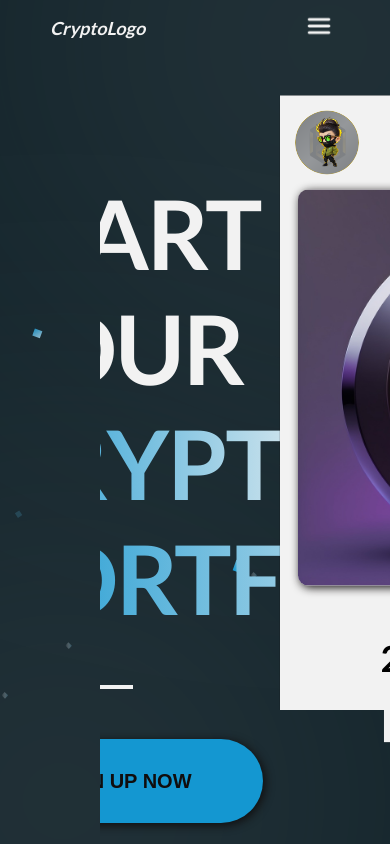
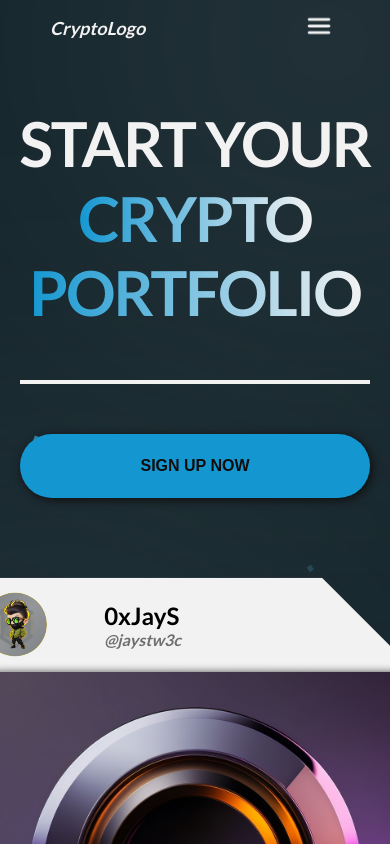
Before and after one commit to JayAlls/landing-page-crypto, a Next.js app: page / in a window 390 px wide. Shown: the top 844 px of the page. Built offline with nearby package versions, Linux system fonts and the light colour scheme.

Commit message:
Title + Hero Button Responsive Added

```diff
--- a/src/app/component/Header/style.module.scss
+++ b/src/app/component/Header/style.module.scss
@@ -71,8 +71,8 @@
       position: absolute;
       top: 10%;
       right: 0;
-      background-color: $dark-blue; // Utilisez une couleur de fond appropriée
-      transition: all 0.5 ease-in-out;
+      background-color: $dark-blue;
+      transition: all 0.8s ease;
 
       &.navActive {
         display: block;
--- a/src/app/component/MainBanner/style.config.scss
+++ b/src/app/component/MainBanner/style.config.scss
@@ -15,14 +15,32 @@
     font-family: $lato;
     font-weight: bold;
 
+    @include respond-to("medium") {
+      flex-direction: column;
+      height: auto;
+      align-items: center;
+      justify-content: center;
+      margin: 0 auto;
+    }
+
+
     h1 {
-      font-size: 96px; // Large font size for the hero title
+      font-size: 6vw; // Large font size for the hero title
       font-weight: bold;
       margin-bottom: 1rem;
       text-align: left;
       max-width: 600px; // Adjust as per design for proper text wrapping
       line-height: 1.2;
       letter-spacing: -2px; // Adjust as per design preference
+
+      @include respond-to("medium-large") {
+        font-size: 62px;
+      }
+
+      @include respond-to("medium") {
+        text-align: center;
+        width: 100%;
+      }
     }
 
     .gradient {
@@ -37,6 +55,9 @@
         height: 4px;
         width: 150px;
         margin: 50px 0;
+        @include respond-to("medium") {
+          width: 100%;
+        }
       }
 
     button {
@@ -60,6 +81,17 @@
       &:focus {
         outline: none; // Remove the default focus outline
         box-shadow: 0 0 0 2px rgba(255, 255, 255, 0.5); // Custom focus style
+      }
+
+      @include respond-to("medium-large") {
+        height: 64px;
+        width: 260px;
+        margin-bottom: 80px;
+      }
+
+      @include respond-to("medium") {
+        width: 100%;
+        font-size: 16px;
       }
     }
 
--- a/src/app/style/config.scss
+++ b/src/app/style/config.scss
@@ -15,6 +15,7 @@ $lato: "Lato", sans-serif;
 
 $breakpoint-mobile: 568px;
 $breakpoint-tablet: 768px;
+$breakpoint-tablet-large: 968px;
 
 @mixin respond-to($breakpoint) {
     @if $breakpoint == "small" {
@@ -25,5 +26,9 @@ $breakpoint-tablet: 768px;
         @media (max-width: $breakpoint-tablet) {
             @content;
         }
+    } @else if $breakpoint == "medium-large" {
+        @media (max-width: $breakpoint-tablet-large ) {
+            @content;
+        }
     }
 }
```
